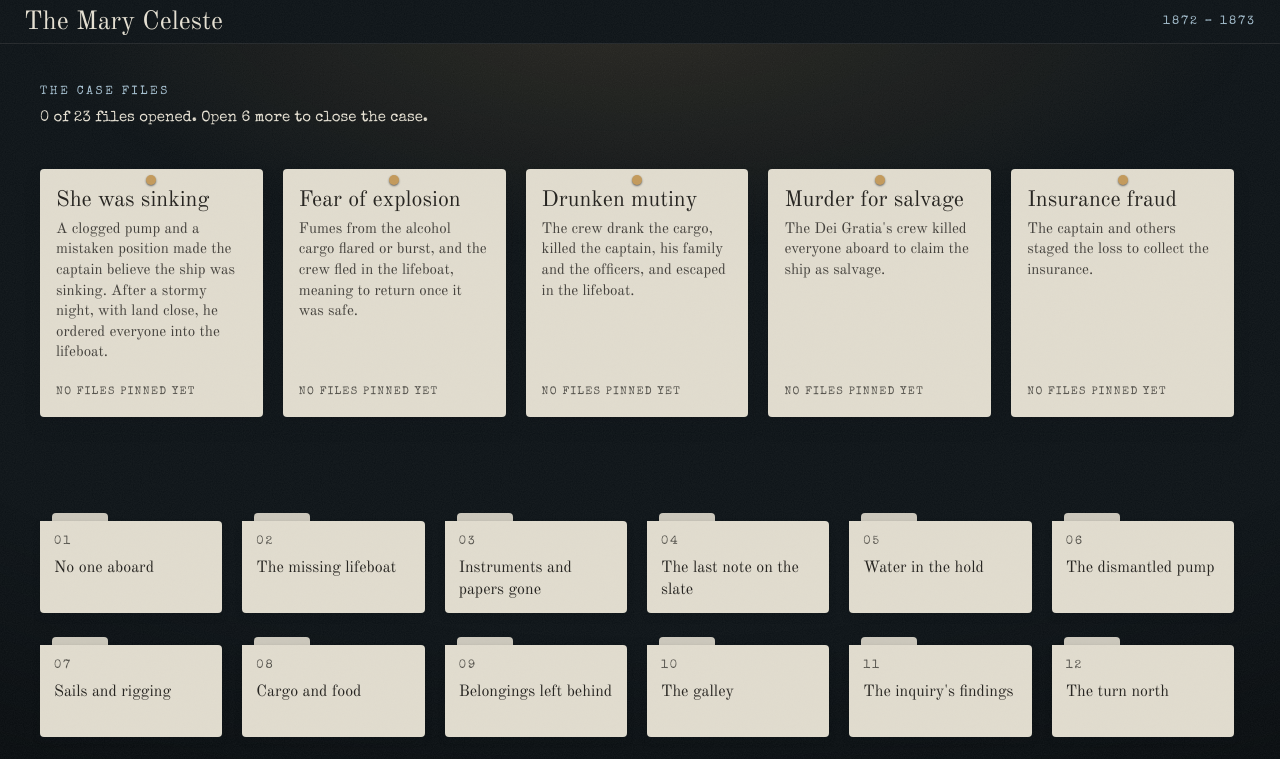
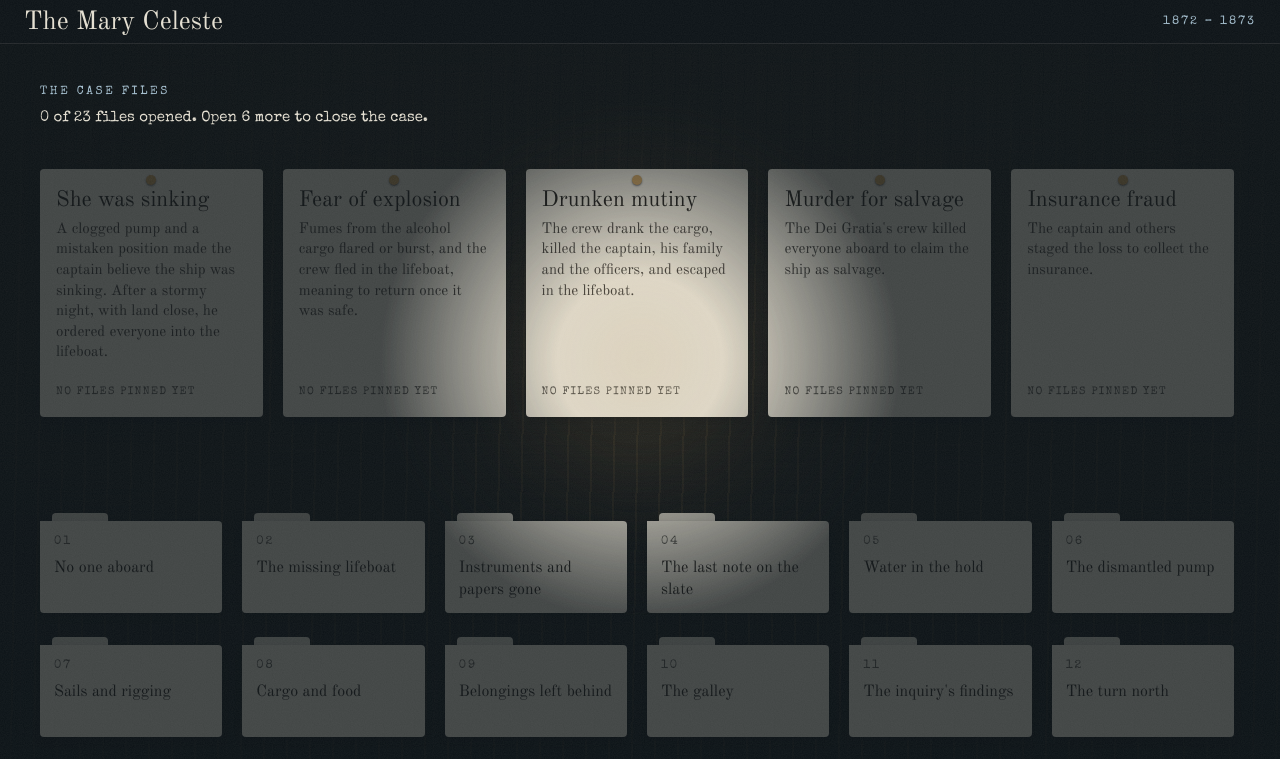
Before and after one commit to robert-dominic/histor, a React (Vite) app: page /case/mary-celeste/files in a window 1280 px wide. Shown: the top 759 px of the page. Built offline with nearby package versions, Linux system fonts and the light colour scheme; a web font is replaced by a local one.

Commit message:
[kiro] desk 5: the desk surface and the lamp

```diff
--- a/src/features/board/Desk.tsx
+++ b/src/features/board/Desk.tsx
@@ -8,7 +8,9 @@ import { Link, Outlet, useParams } from 'react-router-dom';
 import gsap from 'gsap';
 import { useGSAP } from '@gsap/react';
 import { useInvestigation } from '@/app/InvestigationProvider';
+import DeskSurface from '@/features/board/DeskSurface';
 import Folder from '@/features/board/Folder';
+import Lamp from '@/features/board/Lamp';
 import TheoryCard from '@/features/board/TheoryCard';
 import Threads from '@/features/board/Threads';
 import { fileNumber, pinTargetTitle } from '@/lib/case-files';
@@ -27,13 +29,6 @@ function progressLine(opened: number, total: number, threshold: number): string
   return `${count} You can close the case.`;
 }
 
-/** The lamp over the desk and the dark at its edges. Colours are tokens. */
-const LAMP_STYLE = {
-  backgroundImage: [
-    'radial-gradient(ellipse 70% 45% at 50% 0%, color-mix(in srgb, var(--color-brass) 16%, transparent), transparent 70%)',
-    'radial-gradient(ellipse 120% 90% at 50% 30%, transparent 55%, color-mix(in srgb, black 55%, transparent) 100%)',
-  ].join(', '),
-};
 
 export default function Desk() {
   const { state, caseData } = useInvestigation();
@@ -90,10 +85,11 @@ export default function Desk() {
       aria-labelledby="board-title"
       className="relative isolate min-h-svh bg-night pt-[var(--case-header)] text-night-ink"
     >
-      <div aria-hidden="true" className="pointer-events-none fixed inset-0 -z-10" style={LAMP_STYLE} />
+      <DeskSurface />
 
       <div className="mx-auto max-w-[90rem] px-4 pt-6 pb-16 lg:px-10 lg:pt-10">
-        <header className="flex flex-wrap items-end justify-between gap-x-6 gap-y-3">
+        {/* Above the lamp's shadow: the progress line and the way to close the case are always readable. */}
+        <header className="relative z-[21] flex flex-wrap items-end justify-between gap-x-6 gap-y-3">
           <div>
             <h2 id="board-title" className="font-voice text-xs tracking-[0.22em] text-ghost-night uppercase">
               The case files
@@ -177,6 +173,7 @@ export default function Desk() {
           </section>
         </div>
       </div>
+      <Lamp />
     </main>
     <Outlet />
     </>
--- /dev/null
+++ b/src/features/board/DeskSurface.tsx
@@ -0,0 +1,22 @@
+// src/features/board/DeskSurface.tsx
+// The desk itself: a dark, night-toned surface with a hint of old wood grain and a strong vignette.
+// Made only with CSS gradients and an SVG noise filter: no image files. The page's own grain lies over it.
+
+import { useId } from 'react';
+
+export default function DeskSurface() {
+  const noiseId = useId().replace(/:/g, '');
+  return (
+    <div aria-hidden="true" data-desk="surface" className="desk-surface pointer-events-none fixed inset-0 -z-10">
+      {/* Fine noise in the wood. */}
+      <svg className="absolute inset-0 h-full w-full opacity-[0.16] mix-blend-soft-light" preserveAspectRatio="none">
+        <filter id={noiseId}>
+          <feTurbulence type="fractalNoise" baseFrequency="0.012 0.42" numOctaves="3" seed="7" />
+          <feColorMatrix values="0 0 0 0 0.8  0 0 0 0 0.62  0 0 0 0 0.4  0 0 0 0.9 0" />
+        </filter>
+        <rect width="100%" height="100%" filter={`url(#${noiseId})`} />
+      </svg>
+      <div className="desk-vignette absolute inset-0" />
+    </div>
+  );
+}
--- /dev/null
+++ b/src/features/board/Lamp.tsx
@@ -0,0 +1,100 @@
+// src/features/board/Lamp.tsx
+// The one lamp over the desk: a warm, brass-tinted pool of light, with everything outside it in shadow.
+// One overlay with a radial-gradient mask on CSS variables. The variables are written with gsap.quickSetter from a
+// gsap.ticker callback; React never re-renders for the light.
+//   Fine pointer: the light follows the mouse, radius about 420px.
+//   Touch: the light rests over the active element, and moves to the last tap.
+//   Reduced motion: a static soft light, centred. No listeners, no ticker.
+
+import { useEffect, useRef } from 'react';
+import gsap from 'gsap';
+import { MOTION_QUERIES } from '@/lib/motion';
+
+/** How quickly the light catches up with its target, per frame (0 to 1). */
+const EASE_FACTOR = 0.18;
+const RADIUS = { fine: 420, touch: 260, still: 640 } as const;
+
+const FINE_POINTER = '(hover: hover) and (pointer: fine)';
+
+export default function Lamp() {
+  const rootRef = useRef<HTMLDivElement>(null);
+
+  useEffect(() => {
+    const root = rootRef.current;
+    if (root === null) {
+      return;
+    }
+    const canQuery = typeof window.matchMedia === 'function';
+    const reduced = !canQuery || window.matchMedia(MOTION_QUERIES.reduced).matches;
+    const fine = canQuery && window.matchMedia(FINE_POINTER).matches;
+
+    if (reduced) {
+      root.dataset.lamp = 'still';
+      root.style.setProperty('--lamp-x', '50vw');
+      root.style.setProperty('--lamp-y', '45vh');
+      root.style.setProperty('--lamp-r', `${RADIUS.still}px`);
+      return;
+    }
+
+    root.dataset.lamp = fine ? 'follow' : 'rest';
+    const setX = gsap.quickSetter(root, '--lamp-x', 'px') as (value: number) => void;
+    const setY = gsap.quickSetter(root, '--lamp-y', 'px') as (value: number) => void;
+    const setR = gsap.quickSetter(root, '--lamp-r', 'px') as (value: number) => void;
+    setR(fine ? RADIUS.fine : RADIUS.touch);
+
+    const current = { x: window.innerWidth / 2, y: window.innerHeight * 0.45 };
+    const target = { ...current };
+    setX(current.x);
+    setY(current.y);
+
+    const aimAt = (x: number, y: number) => {
+      target.x = x;
+      target.y = y;
+    };
+    const aimAtElement = (element: Element | null) => {
+      if (!(element instanceof HTMLElement) || element === document.body) {
+        return;
+      }
+      const box = element.getBoundingClientRect();
+      aimAt(box.left + box.width / 2, box.top + box.height / 2);
+    };
+
+    const onPointerMove = (event: PointerEvent) => aimAt(event.clientX, event.clientY);
+    const onPointerDown = (event: PointerEvent) => aimAt(event.clientX, event.clientY);
+    const onFocusIn = (event: FocusEvent) => aimAtElement(event.target as Element | null);
+
+    if (fine) {
+      window.addEventListener('pointermove', onPointerMove, { passive: true });
+    } else {
+      window.addEventListener('pointerdown', onPointerDown, { passive: true });
+    }
+    window.addEventListener('focusin', onFocusIn);
+
+    const tick = () => {
+      const dx = target.x - current.x;
+      const dy = target.y - current.y;
+      if (Math.abs(dx) < 0.3 && Math.abs(dy) < 0.3) {
+        return;
+      }
+      current.x += dx * EASE_FACTOR;
+      current.y += dy * EASE_FACTOR;
+      setX(current.x);
+      setY(current.y);
+    };
+    gsap.ticker.add(tick);
+
+    return () => {
+      gsap.ticker.remove(tick);
+      window.removeEventListener('pointermove', onPointerMove);
+      window.removeEventListener('pointerdown', onPointerDown);
+      window.removeEventListener('focusin', onFocusIn);
+    };
+  }, []);
+
+  return (
+    <div ref={rootRef} aria-hidden="true" data-desk="lamp" className="desk-lamp pointer-events-none fixed inset-0 z-20">
+      <div className="desk-lamp-warmth absolute inset-0" />
+      <div className="desk-lamp-shadow absolute inset-0" />
+    </div>
+  );
+}
--- a/src/styles/effects.css
+++ b/src/styles/effects.css
@@ -42,3 +42,57 @@
     opacity: 1;
   }
 }
+
+/* ---- The investigation desk (.kiro/specs/desk) ---- */
+
+/* Old wood at night: long, uneven grain lines in a near-night brown, no image files. */
+.desk-surface {
+  background-color: color-mix(in srgb, var(--color-night), var(--color-brass) 7%);
+  background-image:
+    repeating-linear-gradient(
+      91deg,
+      color-mix(in srgb, var(--color-night), var(--color-brass) 10%) 0 2px,
+      transparent 2px 9px,
+      color-mix(in srgb, var(--color-night), var(--color-brass) 4%) 9px 10px,
+      transparent 10px 23px
+    ),
+    linear-gradient(180deg, color-mix(in srgb, var(--color-night), var(--color-brass) 9%), var(--color-night));
+}
+
+/* A strong vignette: the desk's edges fall away into the dark. */
+.desk-vignette {
+  background: radial-gradient(
+    ellipse 85% 75% at 50% 45%,
+    transparent 40%,
+    color-mix(in srgb, var(--color-night) 92%, transparent) 100%
+  );
+}
+
+/* The lamp: one overlay. Everything outside the pool falls to about 25% brightness. The pool's centre and size
+   come from CSS variables that Lamp.tsx writes every frame; nothing here animates by itself. */
+.desk-lamp {
+  --lamp-x: 50vw;
+  --lamp-y: 45vh;
+  --lamp-r: 420px;
+}
+
+.desk-lamp-shadow {
+  background-color: color-mix(in srgb, var(--color-night) 75%, transparent);
+  -webkit-mask-image: radial-gradient(
+    circle var(--lamp-r) at var(--lamp-x) var(--lamp-y),
+    transparent 0,
+    transparent 32%,
+    black 100%
+  );
+  mask-image: radial-gradient(circle var(--lamp-r) at var(--lamp-x) var(--lamp-y), transparent 0, transparent 32%, black 100%);
+}
+
+/* The warmth of the bulb, inside the pool only. */
+.desk-lamp-warmth {
+  background: radial-gradient(
+    circle var(--lamp-r) at var(--lamp-x) var(--lamp-y),
+    color-mix(in srgb, var(--color-brass) 13%, transparent) 0,
+    transparent 70%
+  );
+  mix-blend-mode: soft-light;
+}
```
Also changed, not shown: 1 other file (tests, documents, lock files or other folders).
